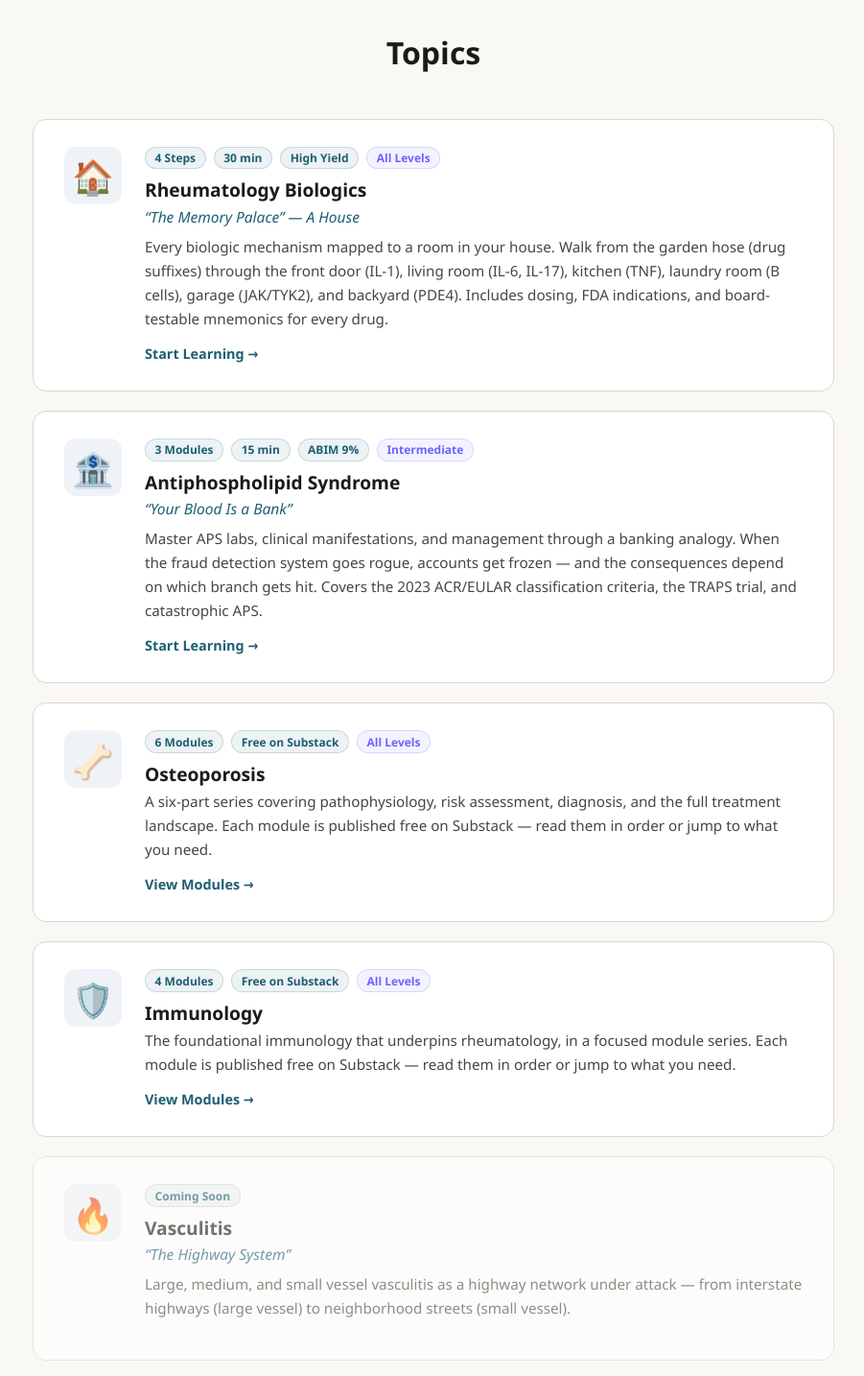
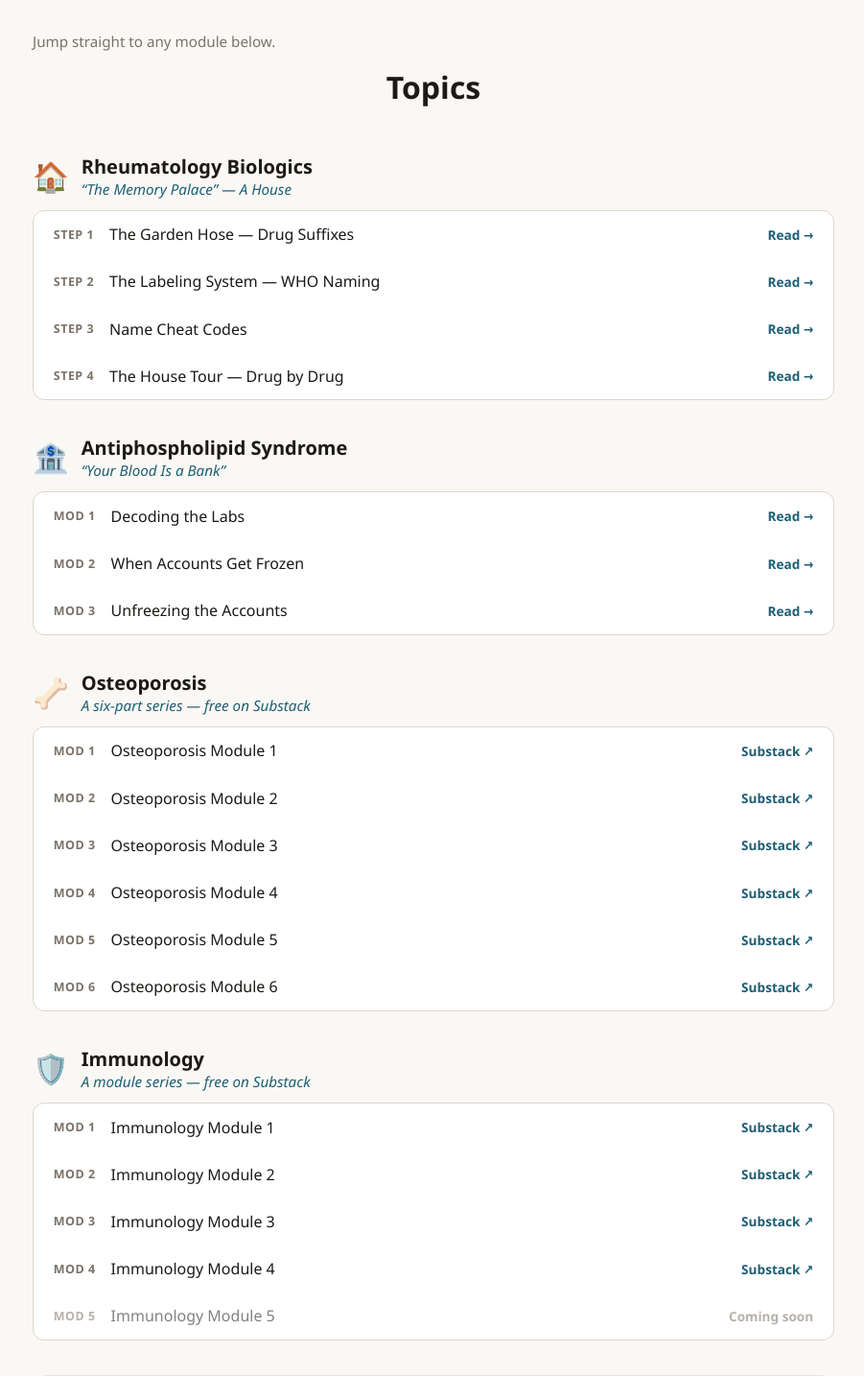
Before and after one commit to rheumify/rheumify-website, a Next.js app: page /learning in a window 1280 px wide. Shown: the part 920-2354 px from the top of the page at 96% size, without its empty margins (188-1089 px from the left). Built offline with nearby package versions, Linux system fonts and the light colour scheme.

Commit message:
Restructure /learning: list modules directly under each topic to reduce clicks

```diff
--- a/app/learning/page.js
+++ b/app/learning/page.js
@@ -77,32 +77,78 @@ export default function LearningPage() {
           margin-top: 0.2rem;
         }
 
-        /* ── TOPIC CARDS ── */
+        /* ── TOPIC BLOCKS (modules listed inline) ── */
         .learning-topics { max-width: 900px; margin: 0 auto; padding: 0 2rem 3rem; }
-        .topic-card {
+        .topic-block { margin-bottom: 2.25rem; }
+        .topic-block-header {
+          display: flex;
+          align-items: center;
+          gap: 0.8rem;
+          margin-bottom: 0.75rem;
+        }
+        .topic-block-header .tb-icon { font-size: 1.9rem; min-width: 2.2rem; text-align: center; }
+        .topic-block-header h3 {
+          color: #1C1A17;
+          font-size: 1.25rem;
+          font-weight: 600;
+          margin: 0;
+        }
+        .topic-block-header a.tb-title-link { color: #1C1A17; text-decoration: none; }
+        .topic-block-header a.tb-title-link:hover { color: #1D5F74; }
+        .topic-block-header .tb-analogy {
+          color: #1D5F74;
+          font-style: italic;
+          font-size: 0.95rem;
+          margin: 0;
+        }
+        .topic-block-meta { font-family: inherit; }
+
+        .module-list {
+          list-style: none;
+          margin: 0;
+          padding: 0;
+          background: #FFFFFF;
+          border: 1px solid #DDD6CB;
+          border-radius: 12px;
+          overflow: hidden;
+        }
+        .module-link {
+          display: flex;
+          align-items: center;
+          gap: 1rem;
+          padding: 0.85rem 1.3rem;
+          border-bottom: 1px solid #EDE7DD;
+          text-decoration: none;
+          color: #1C1A17;
+          transition: background 0.15s;
+        }
+        .module-link:last-child { border-bottom: none; }
+        .module-link:hover { background: #F5F0EB; text-decoration: none; }
+        .module-link .ml-num {
+          font-size: 0.78rem;
+          font-weight: 700;
+          color: #7A7268;
+          min-width: 2.4rem;
+          letter-spacing: 0.04em;
+          text-transform: uppercase;
+        }
+        .module-link .ml-title { flex: 1; font-size: 1rem; font-weight: 500; }
+        .module-link .ml-meta { color: #1D5F74; font-size: 0.85rem; font-weight: 600; white-space: nowrap; }
+        .module-link.coming-soon { opacity: 0.55; cursor: default; pointer-events: none; }
+        .module-link.coming-soon .ml-meta { color: #7A7268; }
+
+        /* ── COMING SOON TOPIC CARDS ── */
+        .topic-card-coming-soon {
           display: flex;
           gap: 1.5rem;
           background: #FFFFFF;
           border: 1px solid #DDD6CB;
           border-radius: 14px;
-          padding: 1.75rem 2rem;
+          padding: 1.5rem 1.75rem;
           margin-bottom: 1.25rem;
-          text-decoration: none;
-          color: #1C1A17;
-          transition: border-color 0.2s, box-shadow 0.2s;
+          opacity: 0.6;
         }
-        .topic-card-active:hover {
-          border-color: #1D5F74;
-          box-shadow: 0 3px 12px rgba(29,95,116,0.1);
-          text-decoration: none;
-        }
-        .topic-card-coming-soon { opacity: 0.6; cursor: default; }
-        .topic-card-icon {
-          font-size: 2.2rem;
-          min-width: 2.5rem;
-          text-align: center;
-          padding-top: 0.1rem;
-        }
+        .topic-card-icon { font-size: 2.2rem; min-width: 2.5rem; text-align: center; padding-top: 0.1rem; }
         .topic-card-content { flex: 1; }
         .topic-card-tags { display: flex; gap: 0.5rem; flex-wrap: wrap; margin-bottom: 0.5rem; }
         .topic-tag {
@@ -114,15 +160,10 @@ export default function LearningPage() {
           font-size: 0.75rem;
           font-weight: 600;
         }
-        .tag-difficulty {
-          background: rgba(108,99,255,0.08);
-          color: #6C63FF;
-          border-color: rgba(108,99,255,0.2);
-        }
         .topic-card-content h3 { color: #1C1A17; font-size: 1.2rem; margin-bottom: 0.2rem; }
         .topic-card-analogy { color: #1D5F74; font-style: italic; font-size: 0.97rem; margin-bottom: 0.5rem; }
-        .topic-card-description { color: #4A4540; font-size: 0.95rem; line-height: 1.65; margin-bottom: 0.75rem; }
-        .topic-card-cta { color: #1D5F74; font-weight: 600; font-size: 0.9rem; }
+        .topic-card-description { color: #4A4540; font-size: 0.95rem; line-height: 1.65; }
+        .subhead { color: #7A7268; font-size: 0.95rem; max-width: 900px; margin: 0 auto 1rem; padding: 0 2rem; }
       `}</style>
 
       <div className="learning-hero">
@@ -168,87 +209,78 @@ export default function LearningPage() {
         </div>
       </section>
 
+      <p className="subhead">Jump straight to any module below.</p>
+
       <section className="learning-topics">
         <h2 className="section-title">Topics</h2>
 
-        <a href="/learning/biologics" className="topic-card topic-card-active">
-          <div className="topic-card-icon">🏠</div>
-          <div className="topic-card-content">
-            <div className="topic-card-tags">
-              <span className="topic-tag">4 Steps</span>
-              <span className="topic-tag">30 min</span>
-              <span className="topic-tag">High Yield</span>
-              <span className="topic-tag tag-difficulty">All Levels</span>
+        <div className="topic-block">
+          <div className="topic-block-header">
+            <span className="tb-icon">🏠</span>
+            <div>
+              <h3><a className="tb-title-link" href="/learning/biologics">Rheumatology Biologics</a></h3>
+              <p className="tb-analogy">&ldquo;The Memory Palace&rdquo; &mdash; A House</p>
             </div>
-            <h3>Rheumatology Biologics</h3>
-            <p className="topic-card-analogy">&ldquo;The Memory Palace&rdquo; &mdash; A House</p>
-            <p className="topic-card-description">
-              Every biologic mechanism mapped to a room in your house. Walk from the garden hose
-              (drug suffixes) through the front door (IL-1), living room (IL-6, IL-17), kitchen
-              (TNF), laundry room (B cells), garage (JAK/TYK2), and backyard (PDE4). Includes
-              dosing, FDA indications, and board-testable mnemonics for every drug.
-            </p>
-            <span className="topic-card-cta">Start Learning &rarr;</span>
           </div>
-        </a>
+          <ul className="module-list">
+            <li><a className="module-link" href="/learning/biologics#step-1"><span className="ml-num">Step 1</span><span className="ml-title">The Garden Hose &mdash; Drug Suffixes</span><span className="ml-meta">Read &rarr;</span></a></li>
+            <li><a className="module-link" href="/learning/biologics#step-2"><span className="ml-num">Step 2</span><span className="ml-title">The Labeling System &mdash; WHO Naming</span><span className="ml-meta">Read &rarr;</span></a></li>
+            <li><a className="module-link" href="/learning/biologics#step-3"><span className="ml-num">Step 3</span><span className="ml-title">Name Cheat Codes</span><span className="ml-meta">Read &rarr;</span></a></li>
+            <li><a className="module-link" href="/learning/biologics#step-4"><span className="ml-num">Step 4</span><span className="ml-title">The House Tour &mdash; Drug by Drug</span><span className="ml-meta">Read &rarr;</span></a></li>
+          </ul>
+        </div>
 
-        <a href="/learning/aps" className="topic-card topic-card-active">
-          <div className="topic-card-icon">🏦</div>
-          <div className="topic-card-content">
-            <div className="topic-card-tags">
-              <span className="topic-tag">3 Modules</span>
-              <span className="topic-tag">15 min</span>
-              <span className="topic-tag">ABIM 9%</span>
-              <span className="topic-tag tag-difficulty">Intermediate</span>
+        <div className="topic-block">
+          <div className="topic-block-header">
+            <span className="tb-icon">🏦</span>
+            <div>
+              <h3><a className="tb-title-link" href="/learning/aps">Antiphospholipid Syndrome</a></h3>
+              <p className="tb-analogy">&ldquo;Your Blood Is a Bank&rdquo;</p>
             </div>
-            <h3>Antiphospholipid Syndrome</h3>
-            <p className="topic-card-analogy">&ldquo;Your Blood Is a Bank&rdquo;</p>
-            <p className="topic-card-description">
-              Master APS labs, clinical manifestations, and management through a banking analogy.
-              When the fraud detection system goes rogue, accounts get frozen &mdash; and the consequences
-              depend on which branch gets hit. Covers the 2023 ACR/EULAR classification criteria,
-              the TRAPS trial, and catastrophic APS.
-            </p>
-            <span className="topic-card-cta">Start Learning &rarr;</span>
           </div>
-        </a>
+          <ul className="module-list">
+            <li><a className="module-link" href="/learning/aps/labs"><span className="ml-num">Mod 1</span><span className="ml-title">Decoding the Labs</span><span className="ml-meta">Read &rarr;</span></a></li>
+            <li><a className="module-link" href="/learning/aps/clinical"><span className="ml-num">Mod 2</span><span className="ml-title">When Accounts Get Frozen</span><span className="ml-meta">Read &rarr;</span></a></li>
+            <li><a className="module-link" href="/learning/aps/management"><span className="ml-num">Mod 3</span><span className="ml-title">Unfreezing the Accounts</span><span className="ml-meta">Read &rarr;</span></a></li>
+          </ul>
+        </div>
 
-        <a href="/learning/osteoporosis" className="topic-card topic-card-active">
-          <div className="topic-card-icon">🦴</div>
-          <div className="topic-card-content">
-            <div className="topic-card-tags">
-              <span className="topic-tag">6 Modules</span>
-              <span className="topic-tag">Free on Substack</span>
-              <span className="topic-tag tag-difficulty">All Levels</span>
+        <div className="topic-block">
+          <div className="topic-block-header">
+            <span className="tb-icon">🦴</span>
+            <div>
+              <h3><a className="tb-title-link" href="/learning/osteoporosis">Osteoporosis</a></h3>
+              <p className="tb-analogy">A six-part series &mdash; free on Substack</p>
             </div>
-            <h3>Osteoporosis</h3>
-            <p className="topic-card-description">
-              A six-part series covering pathophysiology, risk assessment, diagnosis, and the full
-              treatment landscape. Each module is published free on Substack &mdash; read them in order
-              or jump to what you need.
-            </p>
-            <span className="topic-card-cta">View Modules &rarr;</span>
           </div>
-        </a>
+          <ul className="module-list">
+            <li><a className="module-link" href="https://rheumify.substack.com/p/osteoporosis-module-1?r=5swh49" target="_blank" rel="noopener noreferrer"><span className="ml-num">Mod 1</span><span className="ml-title">Osteoporosis Module 1</span><span className="ml-meta">Substack &#8599;</span></a></li>
+            <li><a className="module-link" href="https://rheumify.substack.com/p/osteoporosis-module-ii?r=5swh49" target="_blank" rel="noopener noreferrer"><span className="ml-num">Mod 2</span><span className="ml-title">Osteoporosis Module 2</span><span className="ml-meta">Substack &#8599;</span></a></li>
+            <li><a className="module-link" href="https://rheumify.substack.com/p/osteoporosis-module-iii?r=5swh49" target="_blank" rel="noopener noreferrer"><span className="ml-num">Mod 3</span><span className="ml-title">Osteoporosis Module 3</span><span className="ml-meta">Substack &#8599;</span></a></li>
+            <li><a className="module-link" href="https://rheumify.substack.com/p/osteoporosis-module-iv?r=5swh49" target="_blank" rel="noopener noreferrer"><span className="ml-num">Mod 4</span><span className="ml-title">Osteoporosis Module 4</span><span className="ml-meta">Substack &#8599;</span></a></li>
+            <li><a className="module-link" href="https://rheumify.substack.com/p/osteoporosis-module-v?r=5swh49" target="_blank" rel="noopener noreferrer"><span className="ml-num">Mod 5</span><span className="ml-title">Osteoporosis Module 5</span><span className="ml-meta">Substack &#8599;</span></a></li>
+            <li><a className="module-link" href="https://rheumify.substack.com/p/osteoporosis-module-vi?r=5swh49" target="_blank" rel="noopener noreferrer"><span className="ml-num">Mod 6</span><span className="ml-title">Osteoporosis Module 6</span><span className="ml-meta">Substack &#8599;</span></a></li>
+          </ul>
+        </div>
 
-        <a href="/learning/immunology" className="topic-card topic-card-active">
-          <div className="topic-card-icon">🛡️</div>
-          <div className="topic-card-content">
-            <div className="topic-card-tags">
-              <span className="topic-tag">4 Modules</span>
-              <span className="topic-tag">Free on Substack</span>
-              <span className="topic-tag tag-difficulty">All Levels</span>
+        <div className="topic-block">
+          <div className="topic-block-header">
+            <span className="tb-icon">🛡️</span>
+            <div>
+              <h3><a className="tb-title-link" href="/learning/immunology">Immunology</a></h3>
+              <p className="tb-analogy">A module series &mdash; free on Substack</p>
             </div>
-            <h3>Immunology</h3>
-            <p className="topic-card-description">
-              The foundational immunology that underpins rheumatology, in a focused module series.
-              Each module is published free on Substack &mdash; read them in order or jump to what you need.
-            </p>
-            <span className="topic-card-cta">View Modules &rarr;</span>
           </div>
-        </a>
+          <ul className="module-list">
+            <li><a className="module-link" href="https://rheumify.substack.com/p/immunology-module-1?r=5swh49" target="_blank" rel="noopener noreferrer"><span className="ml-num">Mod 1</span><span className="ml-title">Immunology Module 1</span><span className="ml-meta">Substack &#8599;</span></a></li>
+            <li><a className="module-link" href="https://rheumify.substack.com/p/immunology-module-2?r=5swh49" target="_blank" rel="noopener noreferrer"><span className="ml-num">Mod 2</span><span className="ml-title">Immunology Module 2</span><span className="ml-meta">Substack &#8599;</span></a></li>
+            <li><a className="module-link" href="https://rheumify.substack.com/p/immunology-module-3?r=5swh49" target="_blank" rel="noopener noreferrer"><span className="ml-num">Mod 3</span><span className="ml-title">Immunology Module 3</span><span className="ml-meta">Substack &#8599;</span></a></li>
+            <li><a className="module-link" href="https://rheumify.substack.com/p/immunology-module-4?r=5swh49" target="_blank" rel="noopener noreferrer"><span className="ml-num">Mod 4</span><span className="ml-title">Immunology Module 4</span><span className="ml-meta">Substack &#8599;</span></a></li>
+            <li><span className="module-link coming-soon"><span className="ml-num">Mod 5</span><span className="ml-title">Immunology Module 5</span><span className="ml-meta">Coming soon</span></span></li>
+          </ul>
+        </div>
 
-        <div className="topic-card topic-card-coming-soon">
+        <div className="topic-card-coming-soon">
           <div className="topic-card-icon">🔥</div>
           <div className="topic-card-content">
             <div className="topic-card-tags">
@@ -263,7 +295,7 @@ export default function LearningPage() {
           </div>
         </div>
 
-        <div className="topic-card topic-card-coming-soon">
+        <div className="topic-card-coming-soon">
           <div className="topic-card-icon">🦋</div>
           <div className="topic-card-content">
             <div className="topic-card-tags">
@@ -278,7 +310,7 @@ export default function LearningPage() {
           </div>
         </div>
 
-        <div className="topic-card topic-card-coming-soon">
+        <div className="topic-card-coming-soon">
           <div className="topic-card-icon">🔧</div>
           <div className="topic-card-content">
             <div className="topic-card-tags">
```
